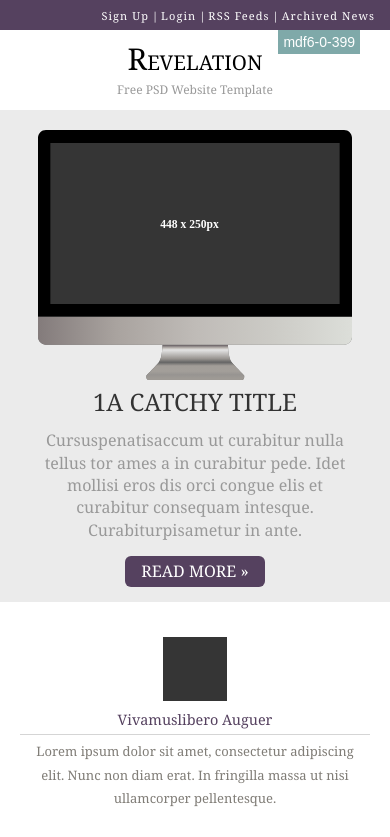
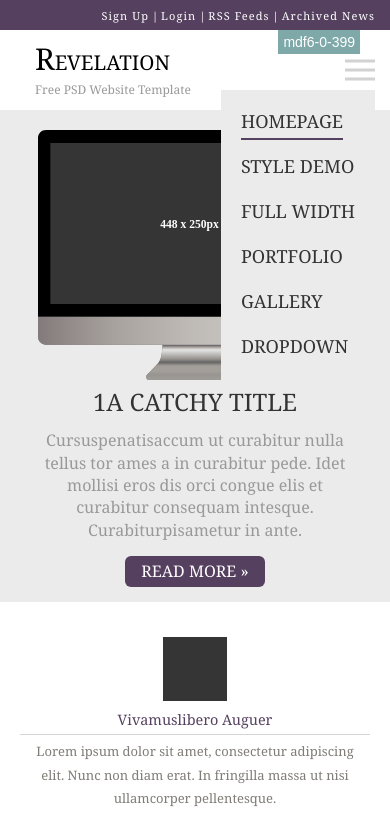
Before and after one commit to yuriygumeniuk/revelation, a plain HTML site: page index.html in a window 390 px wide. Shown: the top 837 px of the page. Drawn offline with Linux system fonts and the light colour scheme; a web font is replaced by a local one.

Commit message:
burger finish

```diff
--- a/#source/scss/style.scss
+++ b/#source/scss/style.scss
@@ -120,14 +120,14 @@ html,body {
     height: 130px;
     justify-content: space-between;
     align-items: center;
+    position: relative;
     @media (max-width: 899px) {
         height: 80px;
     }
 }
 .name {
     @media (max-width: 599px) {
-        flex: 1 0 100%;
-        text-align: center;
+        margin-left: 20px;
     }
 }
 .name__title
@@ -156,19 +156,48 @@ html,body {
     font-size: 12px;
     font-weight: 400;
     line-height: 12px;
+    padding-top: 10px;
+    color: #999;
+}
+.menu-toggle {
+    position: absolute;
+    top: 50%;
+    transform: translateY(-50%);
+    display: none;
+    right: 0;
+    width: 30px;
 
-    padding-top: 10px;
-
-    color: #999;
+    @media (max-width: 599px) {
+        display: inline-block;
+        border: none;
+        background-color: transparent;
+        padding: 0;
+    }
+    span {
+        display: block;
+        height: 3px;
+        background-color: #d2d2d2;
+        /*background-color: darken(#ebebeb, 10%);*/
+        + span {
+            margin-top: 6px;
+        }
+    }
 }
 .navigation
 {
     display: flex;
-    height: 27px;
     list-style: none;
-    border-bottom: 1px solid #ebebeb;
     @media (max-width: 599px) {
-        display: none;
+        padding: 10px;
+        position: absolute;
+        top: calc(50% + 20px);
+        right: 0;
+        z-index: 30;
+        background-color: #ebebeb;
+        flex-direction: column;
+    }
+    @media (min-width: 600px) {
+        display: flex !important;
     }
 }
 .navigation__item
@@ -176,6 +205,9 @@ html,body {
     padding-right: 20px;
     @media (max-width: 899px) {
         padding-right: 10px;
+    }
+    @media (max-width: 599px) {
+        padding: 15px 10px;
     }
 }
 .navigation__item:last-child
@@ -192,8 +224,9 @@ html,body {
     text-transform: uppercase;
     color: #333;
     border-bottom: 2px solid rgba(85, 65, 95, 0);
-    @media (max-width: 899px) {
-        /*font-size: 10px;*/
+    @media (max-width: 599px) {
+        font-size: 1.5rem;
+        padding-bottom: 5px;
     }
 }
 .navigation__item a:hover,
--- a/index.html
+++ b/index.html
@@ -26,7 +26,7 @@
 						</div>
 					</div>
 				</div>
-				<div class="container">
+				<nav class="container">
 					<div class="header-side">
 						<div class="name">
 							<div class="name__title">
@@ -34,7 +34,11 @@
 							</div>
 							<div class="name__description">Free PSD Website Template</div>
 						</div>
-							<nav class="header-navigation wrap">
+						<button class="menu-toggle">
+							<span></span>
+							<span></span>
+							<span></span>
+						</button>
 						<ul class="navigation">
 							<li class="navigation__item active"><a href="#!">HOMEPAGE</a></li>
 							<li class="navigation__item"><a href="#!">STYLE DEMO</a></li>
@@ -43,9 +47,8 @@
 							<li class="navigation__item"><a href="#!">GALLERY</a></li>
 							<li class="navigation__item"><a href="#!">DROPDOWN</a></li>
 						</ul>
+					</div>
 				</nav>
-					</div>
-				</div>
 			</header>
 
 			<section class="banner">
--- a/js/custom.js
+++ b/js/custom.js
@@ -1,8 +1,16 @@
 $(document).ready(function() {
+
+	$('.menu-toggle').click(function(){
+		$(this).toggleClass('active');
+		$('.navigation').slideToggle(400);
+	})
 
 	$('.navigation__item a').click(function(){
 	 	$(this).parents('.navigation').find('.navigation__item').removeClass('active');
 		$(this).parent().addClass('active');
+		if($(window).width() < 600) {
+			$('.navigation').slideToggle(400);
+		}
 		return false
 	});
 
```
Also changed, not shown: css/style.css. Lines whose indentation alone changed are shown as unchanged.
